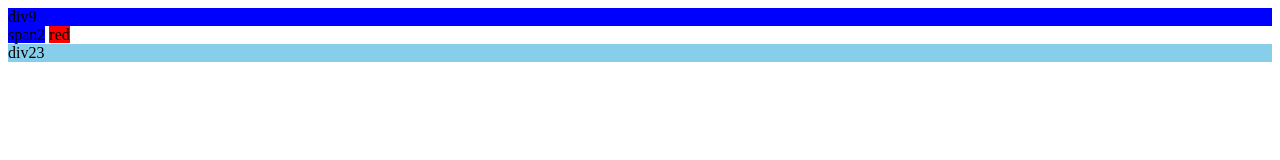
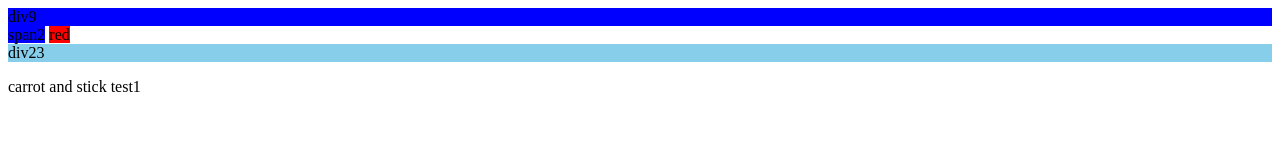
Before and after one commit to eternalarchive/testRepo, a plain HTML site: page index.html in a window 1280 px wide. Drawn offline with Linux system fonts and the light colour scheme.

Commit message:
feat: add test code1

```diff
--- a/index.html
+++ b/index.html
@@ -32,5 +32,6 @@
    <span class="blue">span2</span>
    <span id="red">red</span>
    <div>div23</div>
+   <p>carrot and stick test1</p>
 </body>
 </html>
```
